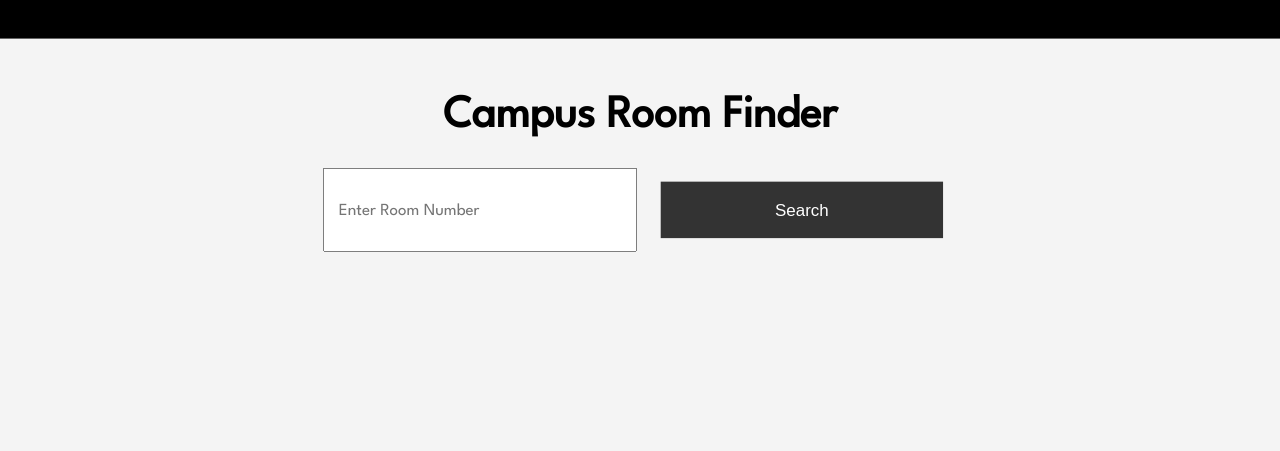
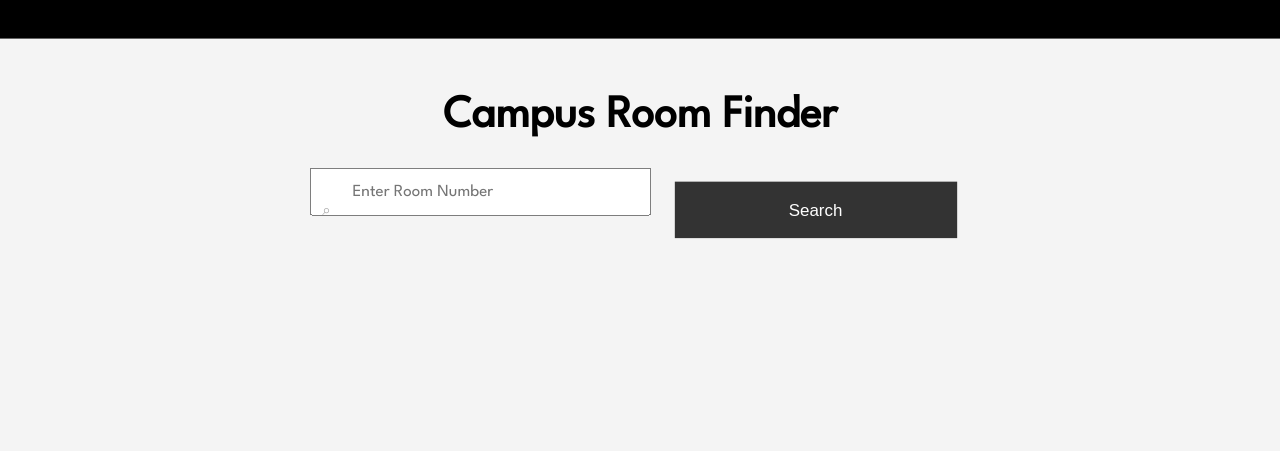
Before and after one commit to janmaaarc/kiosk, a Flask app: page /search in a window 1280 px wide. Shown: the top 451 px of the page. Run offline with Flask 3, Linux system fonts and the light colour scheme; data that the repository does not hold is empty.

Commit message:
fix: consistent search icon across all templates; remove empty topbar from menu

```diff
--- a/templates/menu.html
+++ b/templates/menu.html
@@ -188,11 +188,7 @@
 
 <body>
 
-    <div class="topbar">
-        <a href="/admin" class="icon" title="Admin">
-            <svg width="20" height="20" viewBox="0 0 24 24" fill="#333"><path d="M12 2a5 5 0 1 0 0 10A5 5 0 0 0 12 2zm0 12c-5.33 0-8 2.67-8 4v2h16v-2c0-1.33-2.67-4-8-4z"/></svg>
-        </a>
-    </div>
+    <div class="topbar"></div>
 
     <h1 class="title">MENU</h1>
     <div class="greeting-row">
--- a/templates/search.html
+++ b/templates/search.html
@@ -19,9 +19,24 @@ h1 { margin-top: 60px; }
     margin-top: 20px;
 }
 
+.search-wrap {
+    position: relative;
+}
+
+.search-wrap::before {
+    content: "⌕";
+    position: absolute;
+    left: 14px;
+    top: 50%;
+    transform: translateY(-50%);
+    font-size: 16px;
+    color: #aaa;
+    pointer-events: none;
+}
+
 #searchInput {
     width: 300px;
-    padding: 15px;
+    padding: 15px 15px 15px 44px;
     font-size: 18px;
     font-family: inherit;
 }
@@ -70,7 +85,9 @@ button:active { background: #555; }
 <form method="POST">
   <input type="hidden" name="csrf_token" value="{{ csrf_token() }}">
   <div class="search-row">
-    <input type="text" id="searchInput" name="room" placeholder="Enter Room Number" autocomplete="off">
+    <div class="search-wrap">
+      <input type="text" id="searchInput" name="room" placeholder="Enter Room Number" autocomplete="off">
+    </div>
     <button type="submit">Search</button>
   </div>
 </form>
```
